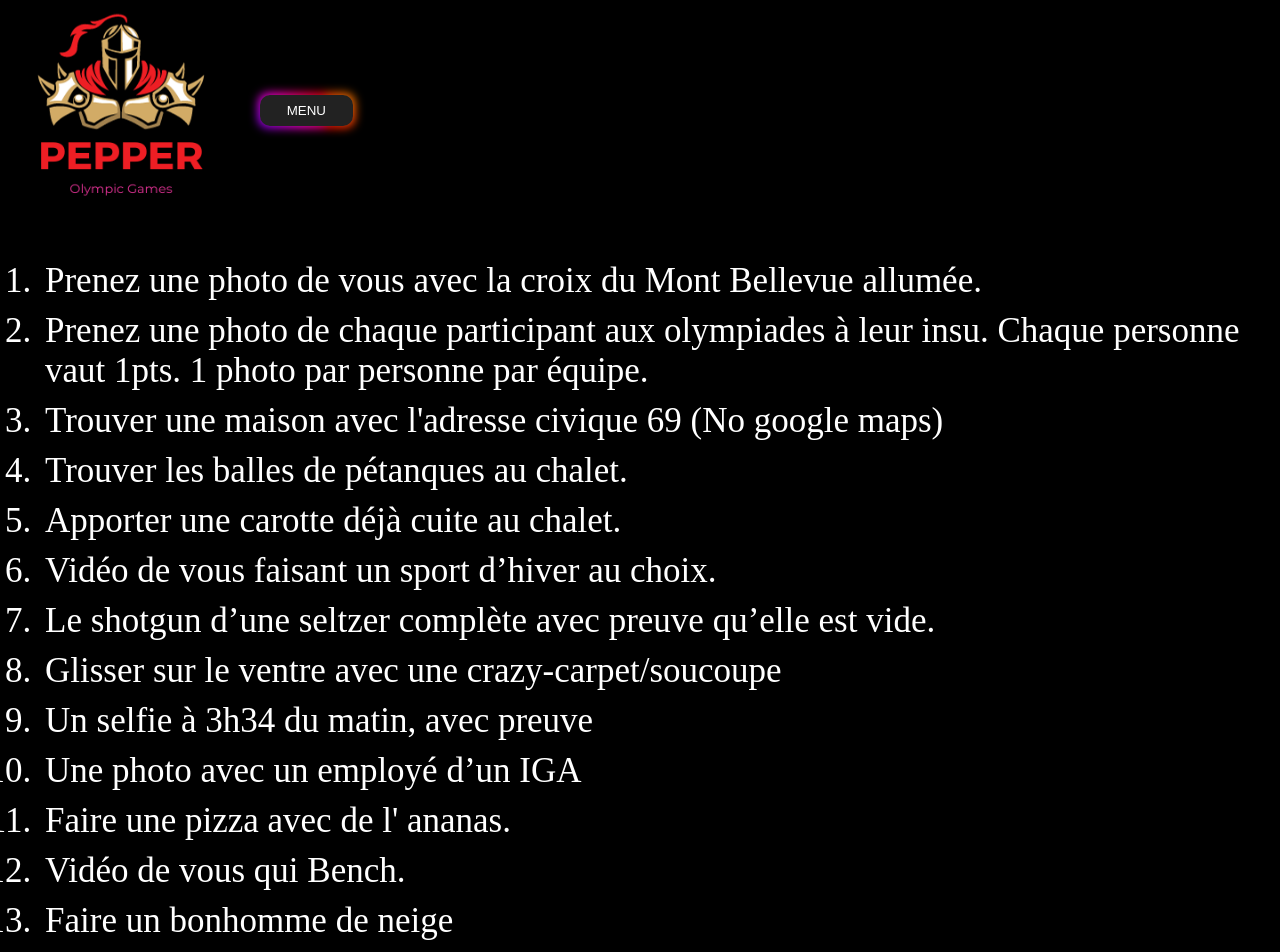
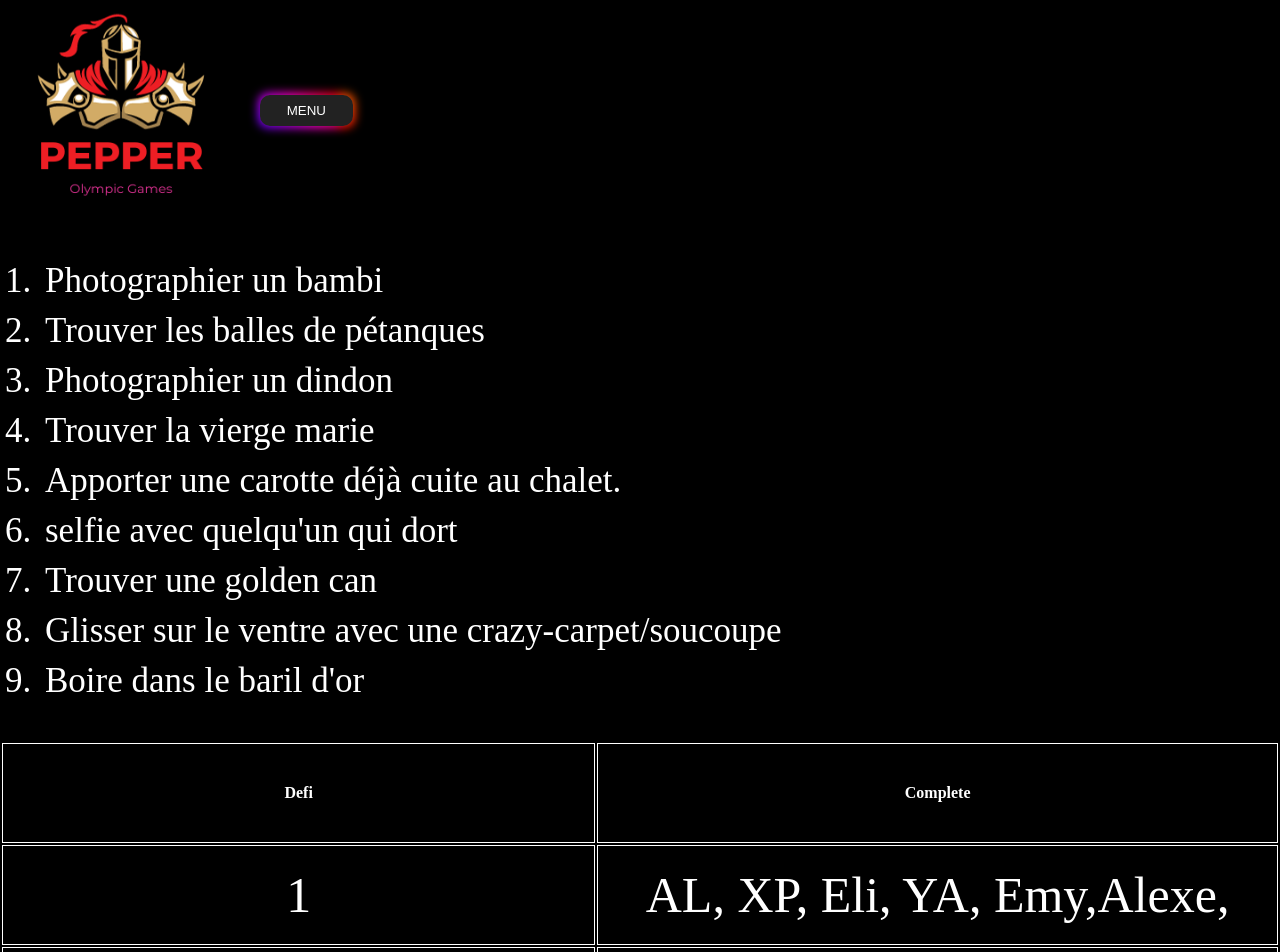
Before and after one commit to Dplayerz/WebAppChalet, a React (Vite) app: page /Login in a window 1280 px wide. Shown: the top 952 px of the page. Built offline with nearby package versions, Linux system fonts and the light colour scheme.

Commit message:
Update Login.tsx

```diff
--- a/src/Login.tsx
+++ b/src/Login.tsx
@@ -4,23 +4,15 @@ function Login() {
   return (
     <div>
     <ol>
-      <li>Prenez une photo de vous avec la croix du Mont Bellevue allumée.</li>
-      <li>
-        Prenez une photo de chaque participant aux olympiades à leur insu.
-        Chaque personne vaut 1pts. 1 photo par personne par équipe.
-      </li>
-      <li>Trouver une maison avec l'adresse civique 69 (No google maps)</li>
-      <li>Trouver les balles de pétanques au chalet.</li>
+      <li>Photographier un bambi</li>
+      <li>Trouver les balles de pétanques </li>
+      <li>Photographier un dindon </li>
+      <li>Trouver la vierge marie</li>
       <li>Apporter une carotte déjà cuite au chalet.</li>
-      <li>Vidéo de vous faisant un sport d’hiver au choix.</li>
-      <li> Le shotgun d’une seltzer complète avec preuve qu’elle est vide.</li>
+      <li>selfie avec quelqu'un qui dort</li>
+      <li>Trouver une golden can</li>
       <li>Glisser sur le ventre avec une crazy-carpet/soucoupe</li>
-      <li>Un selfie à 3h34 du matin, avec preuve</li>
-      <li>Une photo avec un employé d’un IGA</li>
-      <li>Faire une pizza avec de l' ananas.</li>
-      <li>Vidéo de vous qui Bench.</li>
-      <li>Faire un bonhomme de neige</li>
-      <li>A suivre.</li>
+      <li>Boire dans le baril d'or</li>
     </ol>
 
 <table>
```
